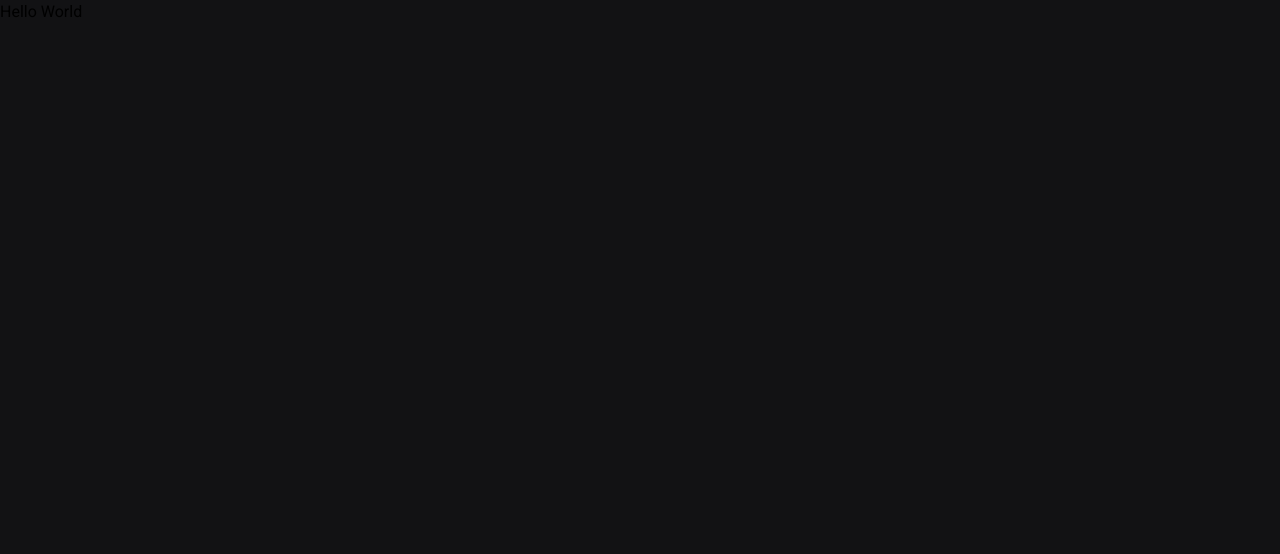
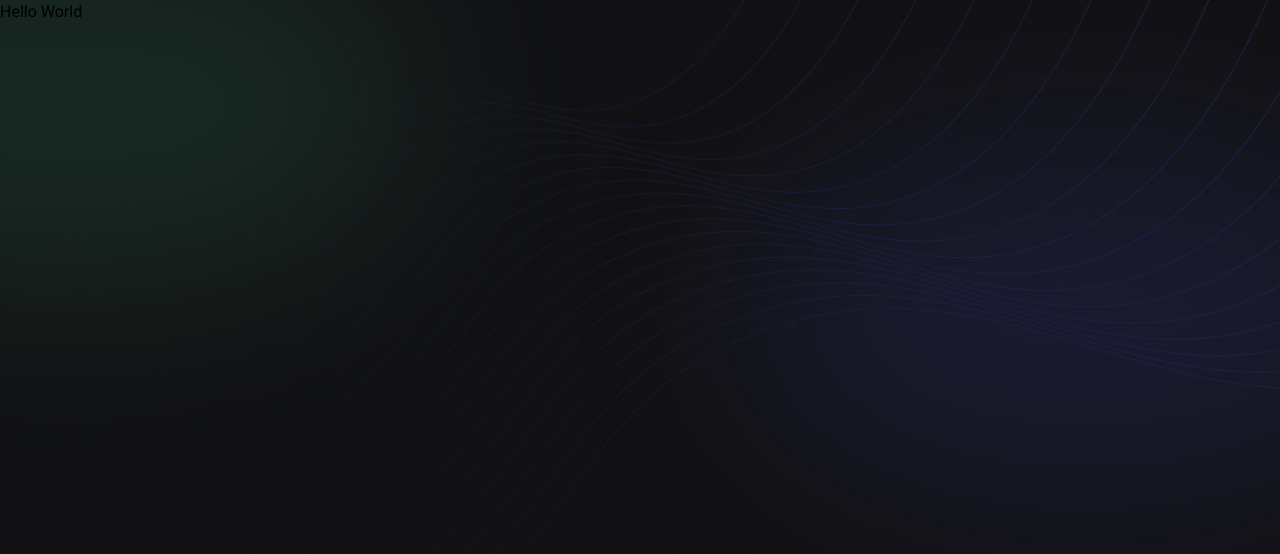
Before and after one commit to Gui-dev/world-cup-frontend, a Next.js app: page / in a window 1280 px wide. Shown: the top 554 px of the page. Built offline with nearby package versions, Linux system fonts and the light colour scheme.

Commit message:
style: add background image

```diff
--- a/src/pages/_document.tsx
+++ b/src/pages/_document.tsx
@@ -9,7 +9,7 @@ const Document = () => {
         <link rel="preconnect" href="https://fonts.gstatic.com" crossOrigin="true" />
         <link href="https://fonts.googleapis.com/css2?family=Roboto:wght@400;500;700&display=swap" rel="stylesheet" />
       </Head>
-      <body className="bg-gray-900">
+      <body className="bg-gray-900 bg-app bg-no-repeat bg-cover">
         <Main />
         <NextScript />
       </body>
--- a/tailwind.config.js
+++ b/tailwind.config.js
@@ -5,8 +5,8 @@ module.exports = {
   ],
   theme: {
     extend: {
-      fontFamily: {
-        sans: ['Roboto', 'sans-serif']
+      backgroundImage: {
+        app: 'url(/app-bg.png)'
       },
       colors: {
         gray: {
@@ -23,6 +23,9 @@ module.exports = {
           700: '#E5CD3D',
           500: '#F7DD43'
         }
+      },
+      fontFamily: {
+        sans: ['Roboto', 'sans-serif']
       }
     }
   },
```
Also changed, not shown: public/app-bg.png (renamed from src/assets/app-bg.png).
